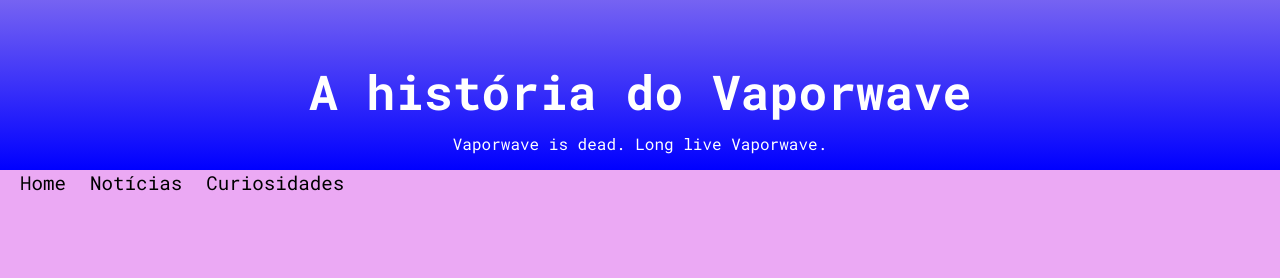
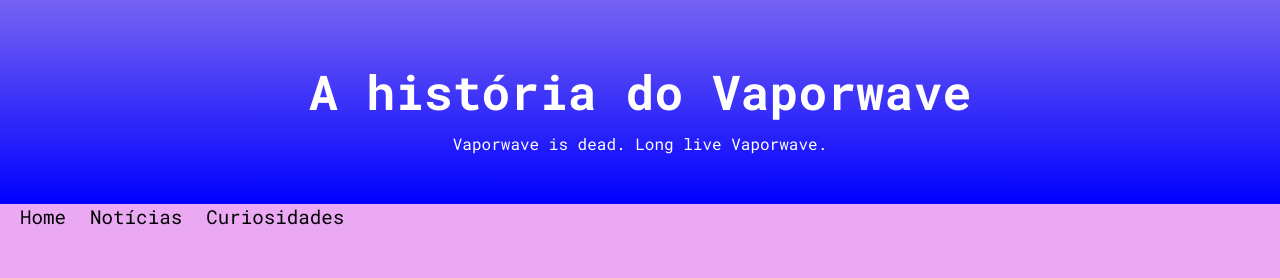
Before and after one commit to arthurguerraa/html-css, a plain HTML site: page desafios/d010 - Vaporwave/index.html in a window 1280 px wide. Shown: the top 278 px of the page. Drawn offline with Linux system fonts and the light colour scheme.

Commit message:
atualização header p

```diff
--- a/desafios/d010 - Vaporwave/style/style.css
+++ b/desafios/d010 - Vaporwave/style/style.css
@@ -38,7 +38,7 @@ header > p{
     font-family: var(--fonte-paragrafo);
     font-size: 1em;
     margin: auto;
-    margin-bottom: 30px;
+    padding-bottom: 50px;
 }
 
 nav{
--- a/desafios/d010/style/style.css
+++ b/desafios/d010/style/style.css
@@ -61,7 +61,7 @@ header > p{
     padding-right: 10px;
     padding-left: 10px;
     margin: auto;
-    margin-bottom: 30px;
+    padding-bottom: 50px;
     text-shadow: 2px 2px 0px rgba(0, 0, 0, 0.315);
 }
 
```
